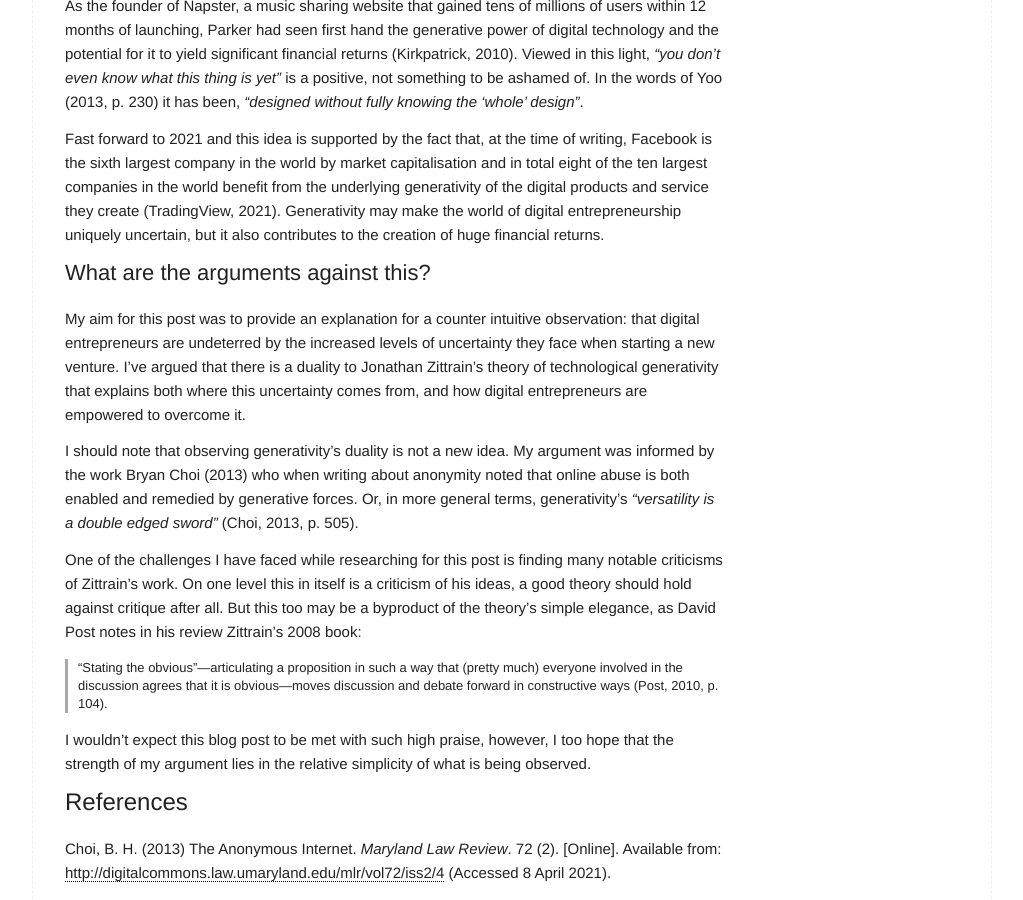
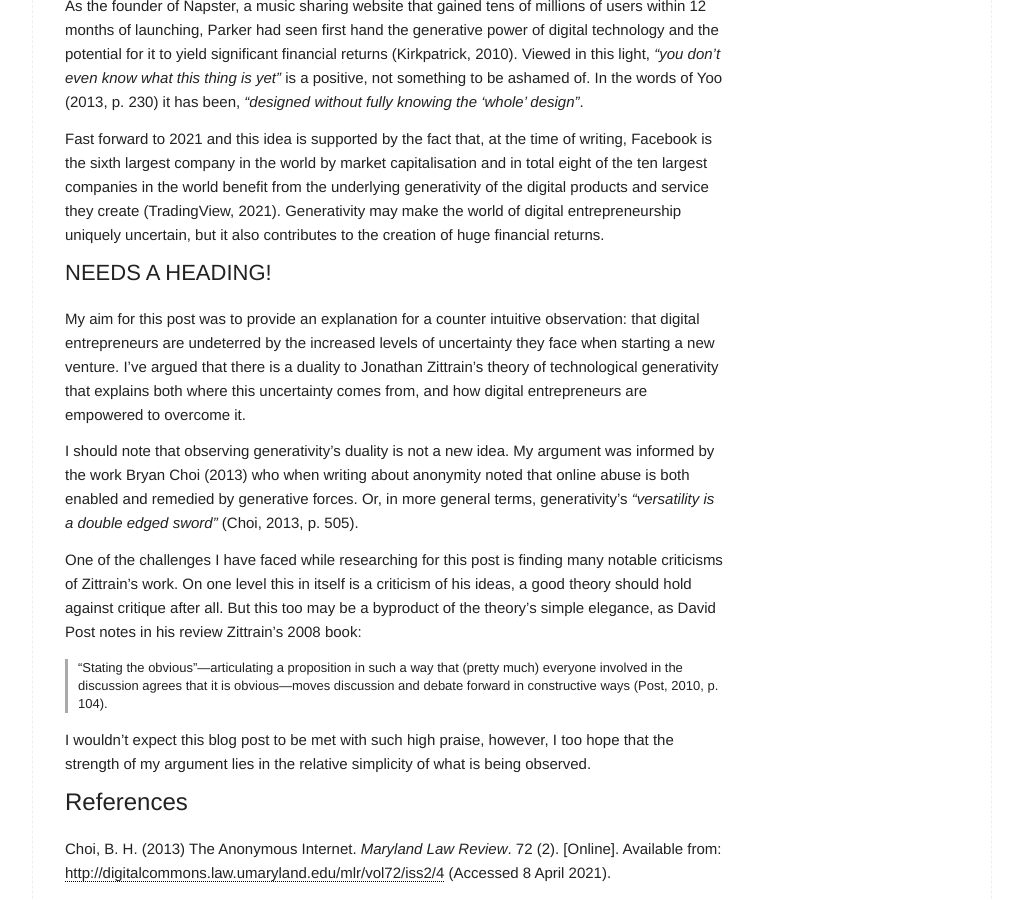
Before and after one commit to danielbower/personal-blog, a Jekyll site: the page built from micro.md, in a window 1280 px wide and 900 px high, scrolled down 4801 px. Shown: the whole window, without its empty margins (128-1151 px from the left). Built offline with Jekyll 4.4.1, drawn with Linux system fonts in a browser that asks for light colours.

Commit message:
Update micro.md

```diff
--- a/micro.md
+++ b/micro.md
@@ -103,7 +103,7 @@ As the founder of Napster, a music sharing website that gained tens of millions
 
 Fast forward to 2021 and this idea is supported by the fact that, at the time of writing, Facebook is the sixth largest company in the world by market capitalisation and in total eight of the ten largest companies in the world benefit from the underlying generativity of the digital products and service they create (TradingView, 2021). Generativity may make the world of digital entrepreneurship uniquely uncertain, but it also contributes to the creation of huge financial returns.
 
-## What are the arguments against this?
+## NEEDS A HEADING!
 
 My aim for this post was to provide an explanation for a counter intuitive observation: that digital entrepreneurs are undeterred by the increased levels of uncertainty they face when starting a new venture. I’ve argued that there is a duality to Jonathan Zittrain’s theory of technological generativity that explains both where this uncertainty comes from, and how digital entrepreneurs are empowered to overcome it.
 
```
